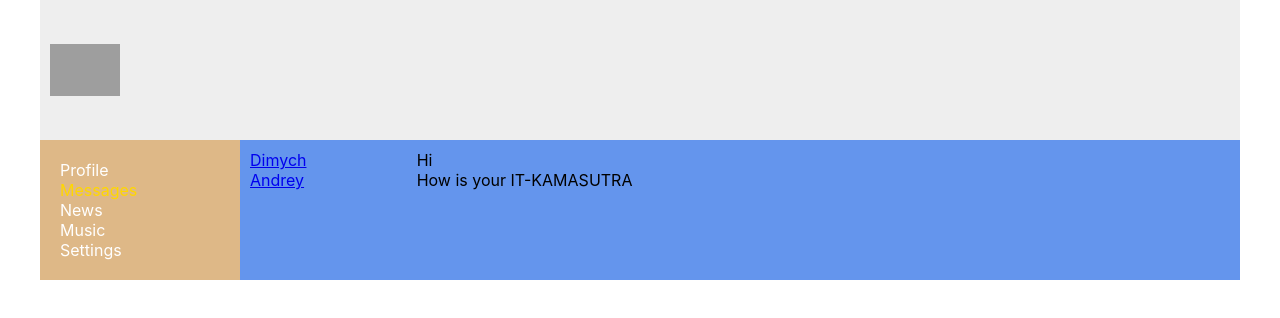
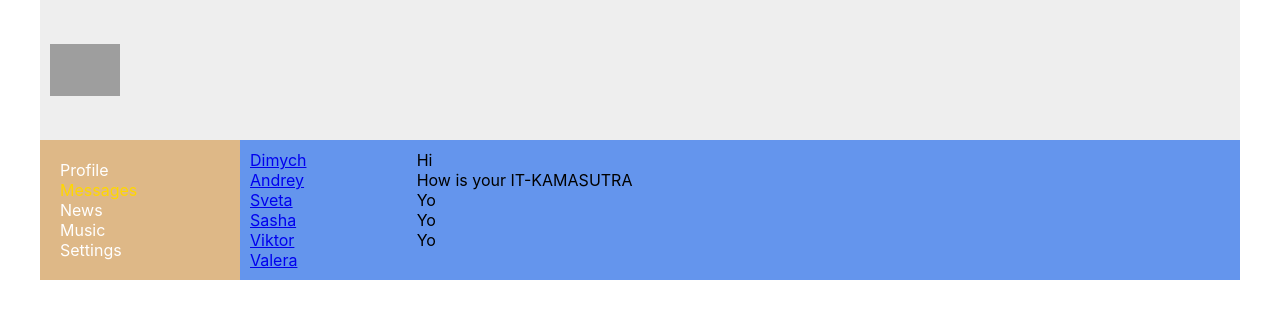
Before and after one commit to shkuropatenko/ReactJS_IT, a React (Create React App) app: page /dialogs in a window 1280 px wide. Shown: the top 318 px of the page. Built offline with nearby package versions, Linux system fonts and the light colour scheme; grey boxes are pictures that could not be loaded.

Commit message:
urok 25 metod massiva - map

```diff
--- a/src/components/Dialogs/Dialogs.jsx
+++ b/src/components/Dialogs/Dialogs.jsx
@@ -6,19 +6,19 @@ const DialogItem = (props) => {
     let path = '/dialogs/' + props.id;
     return (
         <div className={s.dialog}>
-            <NavLink to={path}>{props.name}</NavLink>
+            <NavLink to={path} id={props.id}>{props.name}</NavLink>
         </div>
     );
 };
 
 const Message = (props) => {
     return (
-        <div className={s.dialog}>{props.message}</div>
+        <div className={s.dialog} id={props.id}>{props.message}</div>
     );
 };
 
 const Dialogs = (props) => {
-    let dialogsData = [
+    let dialogs = [
         {id: 1, name: 'Dimych'},
         {id: 2, name: 'Andrey'},
         {id: 3, name: 'Sveta'},
@@ -27,7 +27,7 @@ const Dialogs = (props) => {
         {id: 6, name: 'Valera'}
     ];
 
-    let messagesData = [
+    let messages = [
         {id: 1, message: 'Hi'},
         {id: 2, message: 'How is your IT-KAMASUTRA'},
         {id: 3, message: 'Yo'},
@@ -35,15 +35,16 @@ const Dialogs = (props) => {
         {id: 5, message: 'Yo'}
     ];
 
+    let  dialogsElements = dialogs.map( d => <DialogItem name={d.name} id={d.id} /> );
+    let  messagesElements = messages.map( m => <Message message={m.message} id={m.id} /> );
+
     return (
         <div className={s.dialogs}>
             <div className={s.dialogsItems}>
-                <DialogItem name={dialogsData[0].name} id={dialogsData[0].id} />
-                <DialogItem name={dialogsData[1].name} id={dialogsData[1].id} />
+                { dialogsElements }
             </div>
             <div className={s.messages}>
-                <Message message={messagesData[0].message} />
-                <Message message={messagesData[1].message} />
+                { messagesElements }
             </div>
         </div>
     );
--- a/src/components/Profile/MyPosts/MyPosts.jsx
+++ b/src/components/Profile/MyPosts/MyPosts.jsx
@@ -3,10 +3,11 @@ import s from './MyPosts.module.css';
 import Posts from "./Post/Posts";
 
 const MyPosts = () => {
-    let postData = [
+    let posts = [
         {id: 1, message: 'Hi how are you?', likesCount: 12},
         {id: 2, message: 'It\'s my first post', likesCount: 11}
     ];
+    let postsElements = posts.map( p => <Posts message={p.message} likesCount={p.likesCount} /> );
     return (
         <div className={s.postBlock}>
             <h3>My posts</h3>
@@ -19,8 +20,7 @@ const MyPosts = () => {
                 </div>
             </div>
             <div className={s.posts}>
-                <Posts message={postData[0].message} likesCount={postData[0].likesCount} />
-                <Posts message={postData[1].message} likesCount={postData[1].likesCount} />
+                { postsElements }
             </div>
         </div>
     );
```
Also changed, not shown: src/components/Profile/MyPosts/Post/Posts.jsx (+1 -1 lines).
